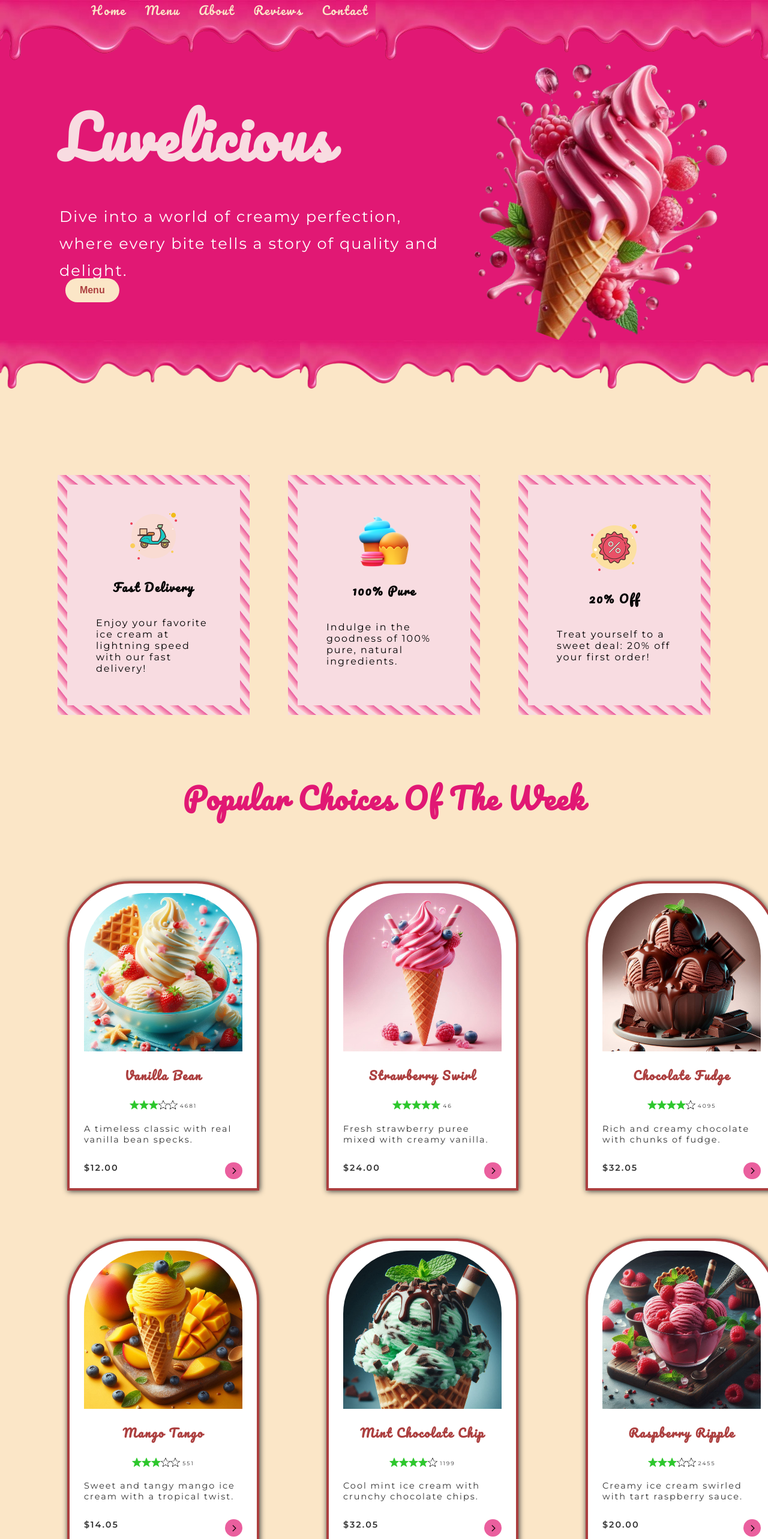
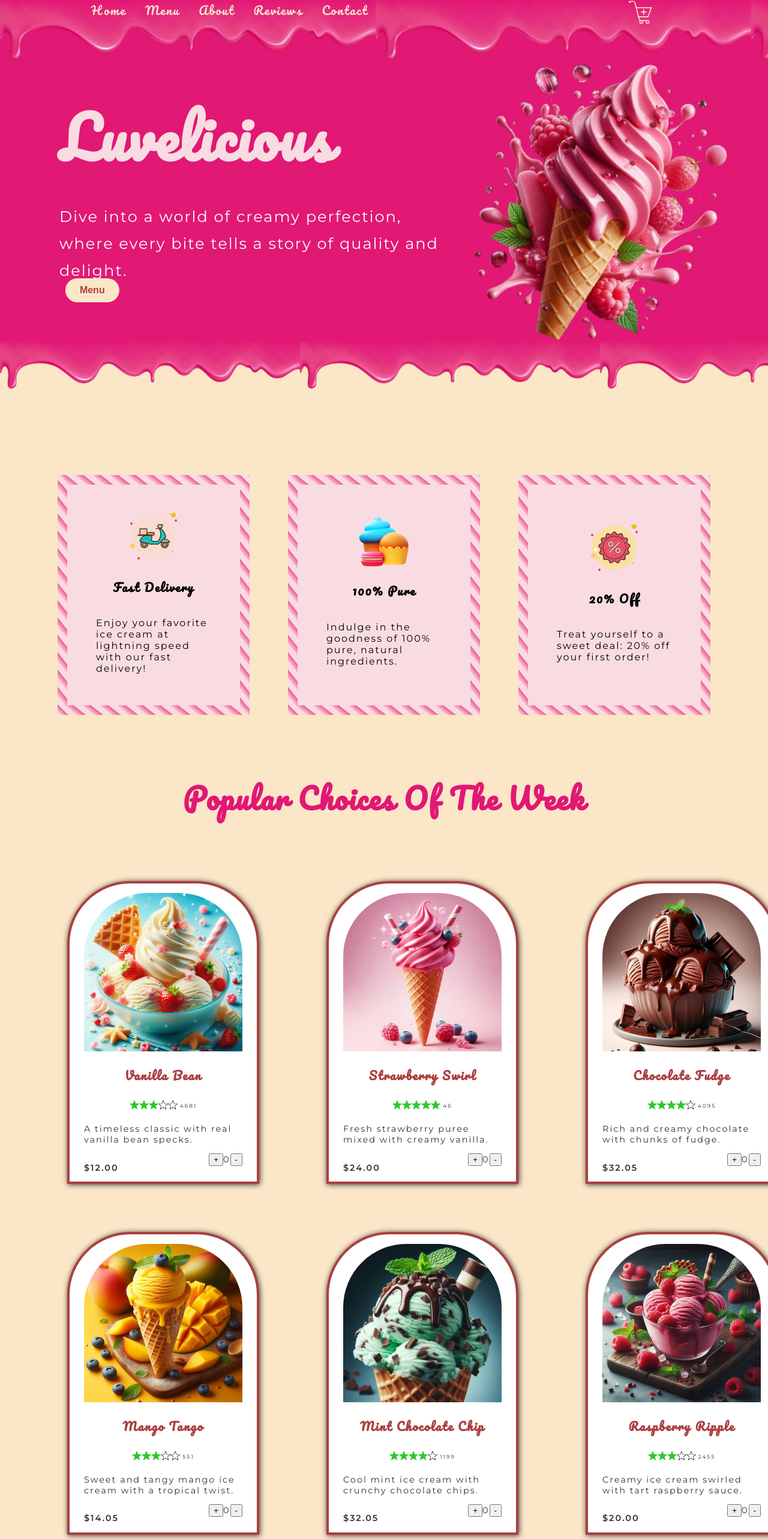
Before and after one commit to amelia2802/ice-cream-site, a React (Create React App) app: page / in a window 1280 px wide. Shown: the top 2566 px of the page at 60% size. Built offline with nearby package versions, Linux system fonts and the light colour scheme.

Commit message:
order funtionality

```diff
--- a/src/App.css
+++ b/src/App.css
@@ -66,6 +66,12 @@ header{
 
 .hamburger{
   display: none;
+}
+
+.add-to-cart{
+  position: absolute;
+  right: 24rem;
+  top: 1rem;
 }
 
 .hero-section{
@@ -400,6 +406,53 @@ input[type=text], input[type=email]{
   background-color: var(--rose-pink);
 }
 
+.order-list{
+  width: 40%;
+  height: auto;
+  position: fixed;
+  top: 6rem;
+  right: 0;
+  background-color: #f8dce1;
+  text-align: center;
+  padding: 2rem;
+  color: #b10762;
+  display: none;
+}
+
+.confirm-order{
+  padding: .5rem 1rem;
+  background-color: #fbe6c7;
+  color: #AC3F3F;
+  border-color: #AC3F3F;
+}
+
+.add-to-cart{
+  background-color: transparent;
+  border: none;
+  padding: 0;
+  position: absolute;
+  top: 0;
+}
+
+.add-to-cart:hover,.add-to-cart:focus{
+  box-shadow: 2px 2px 10px var(--pastel-pink);
+  background-color: var(--rose-pink);
+}
+
+.add-to-cart img{
+  width:2.5rem;
+}
+.cart-item{
+  text-align: start;
+}
+.item-details{
+  display: flex;
+  justify-content: space-between;
+}
+.cart-item img{
+  width: 10%;
+}
+
 @media only screen and (max-width: 450px) {
   body{
     overflow-x: hidden;
--- a/src/components/Header.js
+++ b/src/components/Header.js
@@ -5,7 +5,14 @@ import { CiMenuKebab } from "react-icons/ci";
 
 
 export default function Header(){
+
+    const cartImg = require("../img/cart.png");
+
     const [toggled, setToggled] = React.useState(false);
+    function showCart(){
+        const elem = document.getElementById("cart")
+        elem.style.display = (elem.style.display === 'none') ? 'block' : 'none';
+    }
 
     return(
         <header>
@@ -39,6 +46,7 @@ export default function Header(){
                         <li className="nav-item"><a href="#review-card">Reviews</a></li>
                         <li className="nav-item"><a href="#footer">Contact</a></li>
                     </ul>
+                    <button id="add-to-cart" className="add-to-cart" onClick={showCart}><a href="#cart"><img src={cartImg} alt="cart"/></a></button>
                 </nav>
 
 
--- a/src/components/Menu.js
+++ b/src/components/Menu.js
@@ -1,12 +1,113 @@
-import React from 'react';
-
-export default function Menu(props) {
+import React, { useState } from "react";
+export default function MenuCard(props) {
     const filledStar = require("../img/star-filled.png");  // Path to the filled star image
     const blankStar = require("../img/star-blank.png");
 
+    // Set up state for the items, cart, and total price
+    const [cart, setCart] = useState([]);
+    const [totalPrice, setTotalPrice] = useState(0);
+
+    // Function to add item to cart
+    const addItemToCart = (item) => {
+        const existingItem = cart.find(cartItem => cartItem.id === item.id);
+
+        // Convert item price to a number
+        const price = parseFloat(item.price);
+        if (isNaN(price)) {
+            console.error(`Invalid price for item ${item.name}: ${item.price}`);
+            return;
+        }
+
+        let updatedCart;
+        if (existingItem) {
+            updatedCart = cart.map(cartItem =>
+                cartItem.id === item.id
+                    ? { ...cartItem, orderCount: cartItem.orderCount + 1 }
+                    : cartItem
+            );
+        } else {
+            updatedCart = [...cart, { ...item, orderCount: 1 }];
+        }
+
+        // Calculate new total price
+        const newTotalPrice = updatedCart.reduce((acc, cartItem) => acc + (cartItem.orderCount * parseFloat(cartItem.price)), 0);
+        setCart(updatedCart);
+        setTotalPrice(parseFloat(newTotalPrice.toFixed(2)));
+    };
+
+    // Function to remove item from cart
+    const removeItemFromCart = (item) => {
+        const existingItem = cart.find(cartItem => cartItem.id === item.id);
+
+        if (existingItem) {
+            let updatedCart;
+            if (existingItem.orderCount === 1) {
+                updatedCart = cart.filter(cartItem => cartItem.id !== item.id);
+            } else {
+                updatedCart = cart.map(cartItem =>
+                    cartItem.id === item.id
+                        ? { ...cartItem, orderCount: cartItem.orderCount - 1 }
+                        : cartItem
+                );
+            }
+
+            // Calculate new total price
+            const newTotalPrice = updatedCart.reduce((acc, cartItem) => acc + (cartItem.orderCount * parseFloat(cartItem.price)), 0);
+            setCart(updatedCart);
+            setTotalPrice(parseFloat(newTotalPrice.toFixed(2)));
+        }
+    };
+
+    // Function to render cart items
+    const renderCartItems = () => {
+        if (cart.length === 0) {
+            return <p>Your cart is empty.</p>;
+        }
+
+        return (
+            <>
+                {cart.map(item => (
+                    <div key={item.id} className="cart-item">
+                        <div className="item-details">
+                        <p>{item.name}</p>
+                        <img src={require(`../img/${item.img}`)}  alt={item.name} />
+                        </div>
+
+                        <p>$ {parseFloat(item.orderCount * item.price).toFixed(2)}</p>
+                    </div>
+                ))}
+                <hr />
+                <div className="total-element">
+                    <p>Total Price: </p>
+                    <p>$ {totalPrice.toFixed(2)}</p>
+                </div>
+                <button className="confirm-order" onClick={handleCheckout}>
+                    Proceed to Pay
+                </button>
+            </>
+        );
+    };
+
+    // Function to handle checkout (hide cart, show payment, reset cart)
+    const handleCheckout = () => {
+        alert(`Proceeding to payment for $${totalPrice.toFixed(2)}`);
+        // Reset the cart after payment (simulate payment completion)
+        setCart([]);
+        setTotalPrice(0);
+    };
+
     return (
         <div className="menu">
-                {props.items.map((item) => (
+            {/* Loop through the items and display them */}
+            {props.items.map((item) => {
+                // Convert item price to a number
+                const price = parseFloat(item.price);
+                if (isNaN(price)) {
+                    console.error(`Invalid price for item ${item.name}: ${item.price}`);
+                    return null;
+                }
+
+                return (
                     <div key={item.id} className="product-slide">
                         <section className="product">
                             <img className="product-img" src={require(`../img/${item.img}`)} alt={item.name} />
@@ -25,12 +126,22 @@ export default function Menu(props) {
                             </div>
                             <p className="product-desc">{item.desc}</p>
                             <div className="price-details">
-                                <p className="product-price">${item.price}</p>
-                                <p className='cart'><img src={require('../img/arrow.png')} alt='arrow'/></p>
+                                <p className="product-price">${price.toFixed(2)}</p>
+                                <div className="cart-buttons">
+                                    <button className='cart-add' onClick={() => addItemToCart(item)}>+</button>
+                                    <span>{cart.find(cartItem => cartItem.id === item.id)?.orderCount || 0}</span>
+                                    <button className='cart-remove' onClick={() => removeItemFromCart(item)}>-</button>
+                                </div>
                             </div>
                         </section>
                     </div>
-                ))}
-        </div>
+                );
+            })}
+
+                        <div id="cart" className="order-list">
+                            <h2 className="cart-header">Your Orders</h2>
+                            {renderCartItems()}
+                        </div>
+                </div>
     );
 }
```
Also changed, not shown: src/img/arrow.png (deleted), src/img/cart.png (added).
